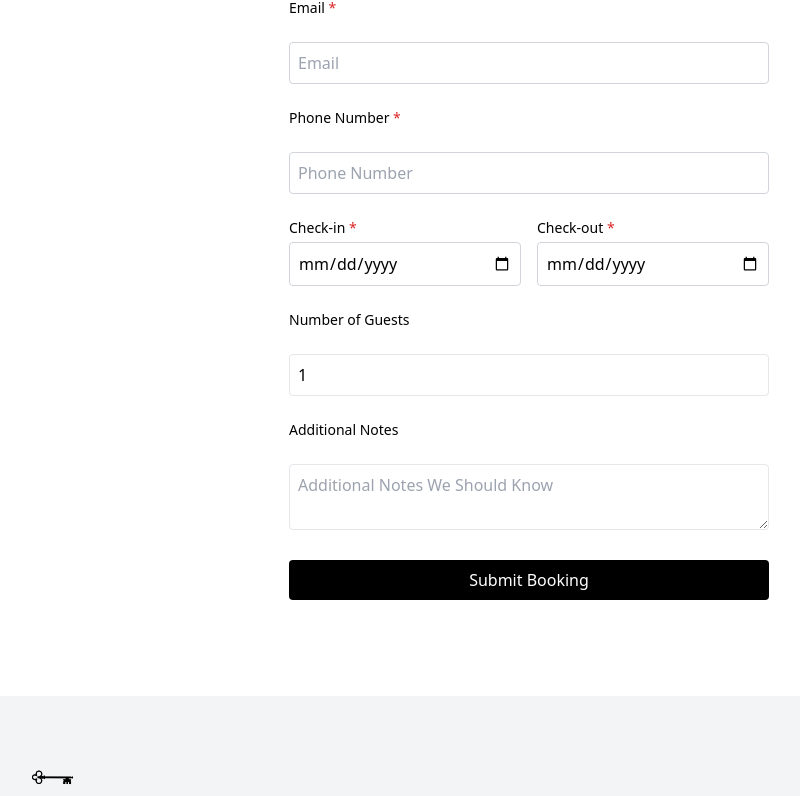
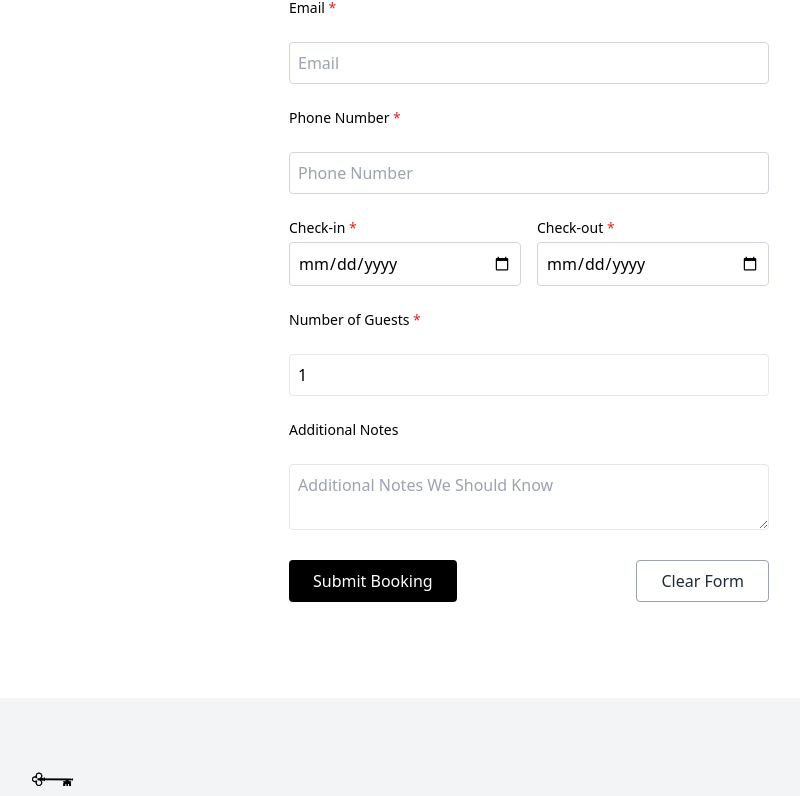
Before and after one commit to pacc-jean/bed-breakfast, a React (Vite) app in the folder frontend/: page /book in a window 1280 px wide. Shown: the part 498-1294 px from the top of the page, without its empty margins (111-911 px from the left). Built offline with nearby package versions, Linux system fonts and the light colour scheme.

Commit message:
update bookings page

```diff
--- a/frontend/src/components/Bookings/BookingForm.jsx
+++ b/frontend/src/components/Bookings/BookingForm.jsx
@@ -1,7 +1,7 @@
 import React, { useState } from 'react';
 
 const BookingForm = () => {
-  const [formData, setFormData] = useState({
+  const initialState = {
     name: '',
     email: '',
     phone: '',
@@ -9,8 +9,9 @@ const BookingForm = () => {
     checkOut: '',
     guests: 1,
     notes: '',
-  });
+  };
 
+  const [formData, setFormData] = useState(initialState);
   const [errors, setErrors] = useState({});
 
   const validate = () => {
@@ -27,18 +28,14 @@ const BookingForm = () => {
 
     if (!formData.phone.trim()) {
       newErrors.phone = 'Phone number is required';
-    } else if (
-      !/^\+?[\d\s\-()]{7,}$/i.test(formData.phone)
-    ) {
+    } else if (!/^\+?[\d\s\-()]{7,}$/i.test(formData.phone)) {
       newErrors.phone = 'Invalid phone number';
     }
 
     if (!formData.checkIn) newErrors.checkIn = 'Check-in date is required';
     if (!formData.checkOut) {
       newErrors.checkOut = 'Check-out date is required';
-    } else if (
-      formData.checkIn && formData.checkOut <= formData.checkIn
-    ) {
+    } else if (formData.checkIn && formData.checkOut <= formData.checkIn) {
       newErrors.checkOut = 'Check-out must be after check-in';
     }
 
@@ -48,7 +45,6 @@ const BookingForm = () => {
   const handleChange = (e) => {
     const { name, value } = e.target;
     setFormData((prev) => ({ ...prev, [name]: value }));
-    // Clear error for this field on change
     setErrors((prev) => ({ ...prev, [name]: '' }));
   };
 
@@ -62,6 +58,23 @@ const BookingForm = () => {
 
     // Submit logic here (API call or state update)
     alert('Booking submitted! Thanks for choosing Lion Hill.');
+
+    // Reset form
+    setFormData({
+      name: '',
+      email: '',
+      phone: '',
+      checkIn: '',
+      checkOut: '',
+      guests: 1,
+      notes: '',
+    });
+    setErrors({});
+  };
+
+  const handleReset = () => {
+    setFormData(initialState);
+    setErrors({});
   };
 
   const nights =
@@ -74,10 +87,8 @@ const BookingForm = () => {
 
   return (
     <form onSubmit={handleSubmit} className="space-y-6 max-w-lg mx-auto p-4">
-      {/* Asterisk Explainer */}
       <p className="text-sm text-gray-600 mb-4">
-        Fields marked with <span className="text-red-600">*</span> are
-        required.
+        Fields marked with <span className="text-red-600">*</span> are required.
       </p>
 
       {/* Name */}
@@ -93,9 +104,7 @@ const BookingForm = () => {
           errors.name ? 'border-red-600' : 'border-gray-300'
         }`}
       />
-      {errors.name && (
-        <p className="text-red-600 text-xs mt-1">{errors.name}</p>
-      )}
+      {errors.name && <p className="text-red-600 text-xs mt-1">{errors.name}</p>}
 
       {/* Email */}
       <label className="block text-sm font-medium mb-1">
@@ -111,9 +120,7 @@ const BookingForm = () => {
           errors.email ? 'border-red-600' : 'border-gray-300'
         }`}
       />
-      {errors.email && (
-        <p className="text-red-600 text-xs mt-1">{errors.email}</p>
-      )}
+      {errors.email && <p className="text-red-600 text-xs mt-1">{errors.email}</p>}
 
       {/* Phone */}
       <label className="block text-sm font-medium mb-1">
@@ -129,9 +136,7 @@ const BookingForm = () => {
           errors.phone ? 'border-red-600' : 'border-gray-300'
         }`}
       />
-      {errors.phone && (
-        <p className="text-red-600 text-xs mt-1">{errors.phone}</p>
-      )}
+      {errors.phone && <p className="text-red-600 text-xs mt-1">{errors.phone}</p>}
 
       {/* Dates */}
       <div className="flex gap-4">
@@ -181,7 +186,9 @@ const BookingForm = () => {
       )}
 
       {/* Guests */}
-      <label className="block text-sm font-medium mb-1">Number of Guests</label>
+      <label className="block text-sm font-medium mb-1">
+        Number of Guests <span className="text-red-600">*</span>
+      </label>
       <input
         name="guests"
         type="number"
@@ -202,13 +209,22 @@ const BookingForm = () => {
         className="w-full border p-2 rounded"
       />
 
-      {/* Submit button */}
-      <button
-        type="submit"
-        className="w-full bg-black text-white py-2 rounded hover:bg-gray-800 transition"
-      >
-        Submit Booking
-      </button>
+      {/* Buttons */}
+      <div className="flex flex-col sm:flex-row sm:justify-between gap-4">
+        <button
+          type="submit"
+          className="w-full sm:w-auto bg-black text-white py-2 px-6 rounded hover:bg-gray-800 transition"
+        >
+          Submit Booking
+        </button>
+        <button
+          type="button"
+          onClick={handleReset}
+          className="w-full sm:w-auto border border-gray-400 text-gray-800 py-2 px-6 rounded hover:bg-gray-100 transition"
+        >
+          Clear Form
+        </button>
+      </div>
     </form>
   );
 };
```
